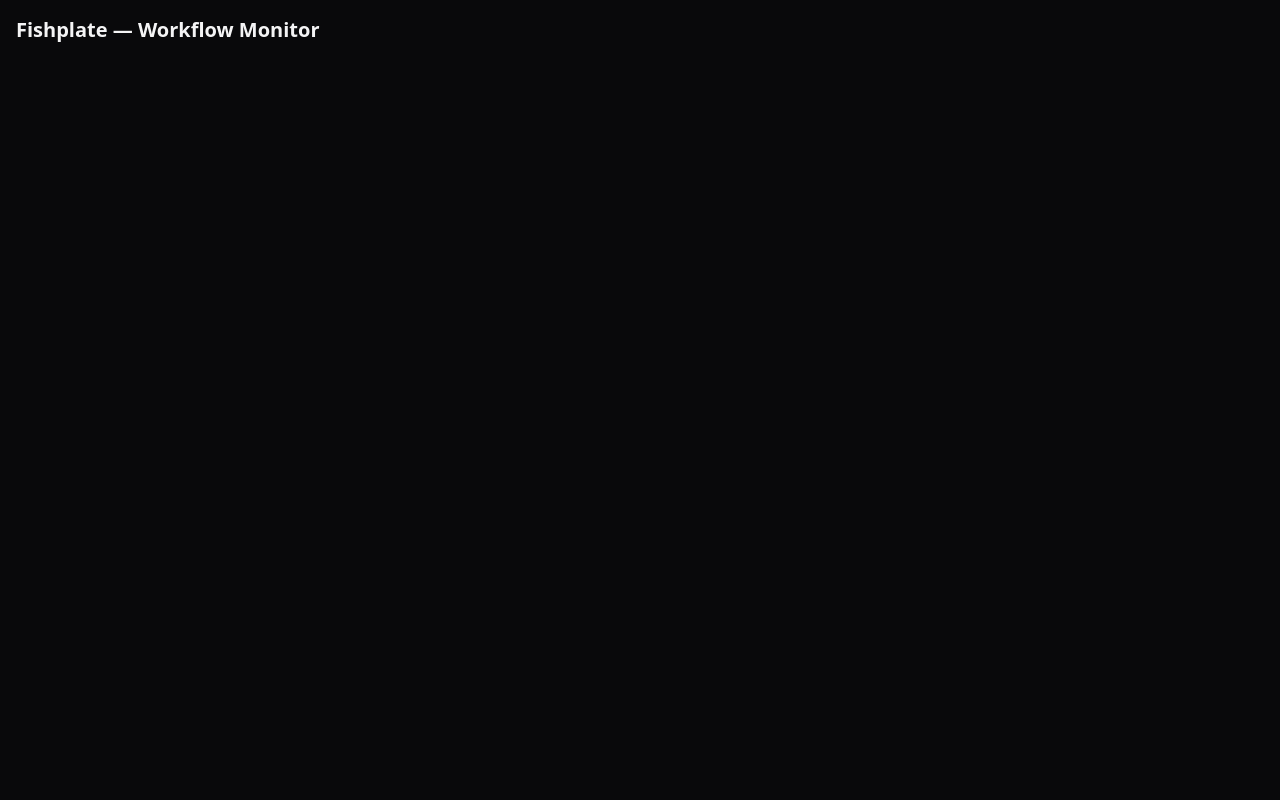
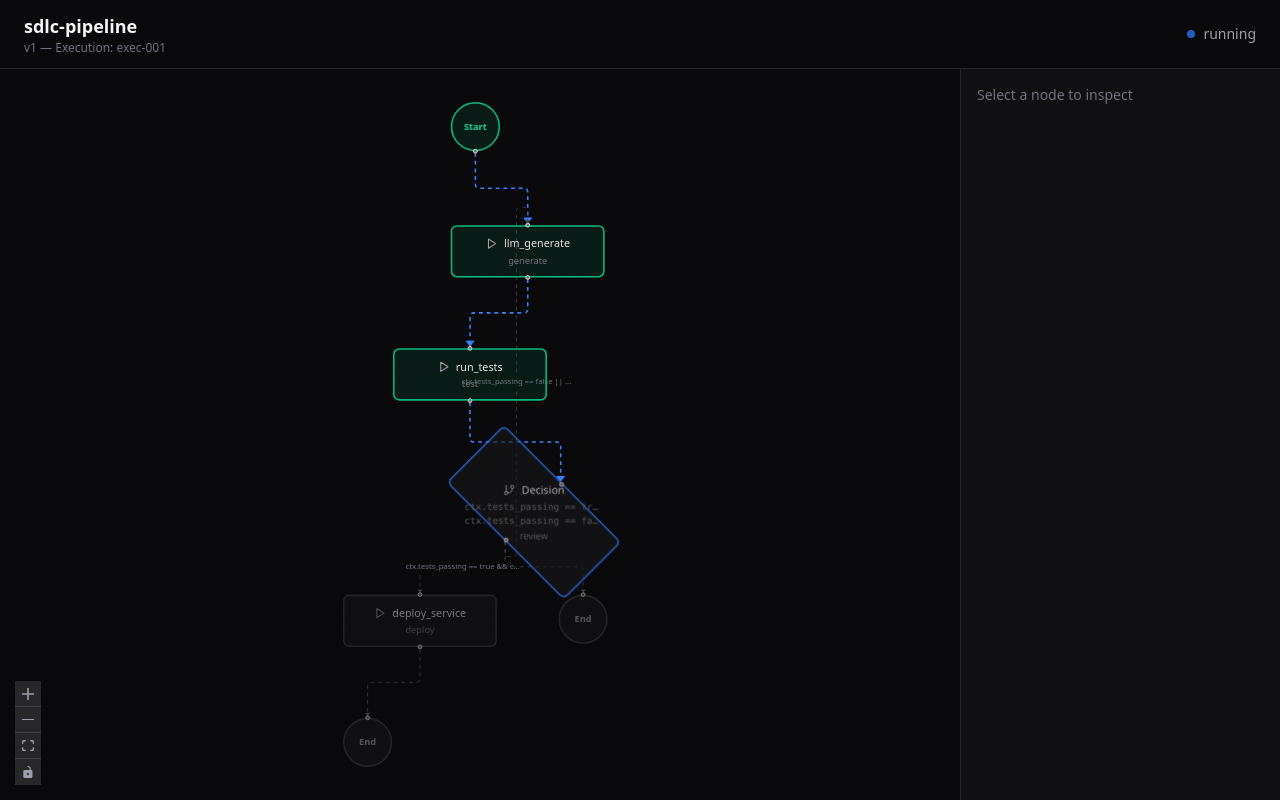
Before and after one commit to adamgilman/fishplate, a React (Vite) app in the folder apps/admin-ui/: page / in a window 1280 px wide. Built offline with nearby package versions, Linux system fonts and the light colour scheme.

Commit message:
feat(admin-ui): wire up workflow view page with graph, inspector, and mock data

```diff
--- a/apps/admin-ui/src/app.tsx
+++ b/apps/admin-ui/src/app.tsx
@@ -1,13 +1,12 @@
 import { QueryClient, QueryClientProvider } from '@tanstack/react-query';
+import { WorkflowView } from './routes/workflow-view';
 
 const queryClient = new QueryClient();
 
 export function App() {
   return (
     <QueryClientProvider client={queryClient}>
-      <div className="min-h-screen bg-zinc-950 text-zinc-100">
-        <h1 className="p-4 text-xl font-semibold">Fishplate — Workflow Monitor</h1>
-      </div>
+      <WorkflowView />
     </QueryClientProvider>
   );
 }
--- /dev/null
+++ b/apps/admin-ui/src/hooks/use-workflow.ts
@@ -0,0 +1,22 @@
+import { useQuery } from '@tanstack/react-query';
+import type { WorkflowDefinition } from '@fishplate/workflow-core';
+import type { WorkflowExecutionView } from '@/types/execution-view';
+import { sampleDefinition, sampleExecution } from '@/mocks/sample-workflow';
+
+interface WorkflowData {
+  definition: WorkflowDefinition;
+  execution: WorkflowExecutionView;
+}
+
+export function useWorkflow(executionId: string) {
+  return useQuery<WorkflowData>({
+    queryKey: ['workflow-execution', executionId],
+    queryFn: async () => {
+      // Mock: return hardcoded data regardless of executionId
+      return {
+        definition: sampleDefinition,
+        execution: sampleExecution,
+      };
+    },
+  });
+}
--- /dev/null
+++ b/apps/admin-ui/src/routes/workflow-view.tsx
@@ -0,0 +1,67 @@
+import { useState } from 'react';
+import { ReactFlowProvider } from '@xyflow/react';
+import { useWorkflow } from '@/hooks/use-workflow';
+import { WorkflowGraph } from '@/components/workflow-graph/workflow-graph';
+import { ContextInspector } from '@/components/context-inspector/context-inspector';
+
+export function WorkflowView() {
+  const { data, isLoading, error } = useWorkflow('exec-001');
+  const [selectedNodeId, setSelectedNodeId] = useState<string | null>(null);
+
+  if (isLoading) {
+    return (
+      <div className="flex items-center justify-center h-screen">
+        <p className="text-zinc-500">Loading workflow...</p>
+      </div>
+    );
+  }
+
+  if (error || !data) {
+    return (
+      <div className="flex items-center justify-center h-screen">
+        <p className="text-red-400">Failed to load workflow</p>
+      </div>
+    );
+  }
+
+  const { definition, execution } = data;
+
+  return (
+    <div className="flex flex-col h-screen">
+      <header className="flex items-center justify-between px-6 py-3 border-b border-zinc-800">
+        <div>
+          <h1 className="text-lg font-semibold text-zinc-100">{definition.name}</h1>
+          <p className="text-xs text-zinc-500">
+            v{definition.version} — Execution: {execution.executionId}
+          </p>
+        </div>
+        <div className="flex items-center gap-2">
+          <span className={`inline-block w-2 h-2 rounded-full ${
+            execution.status === 'running' ? 'bg-blue-500 animate-pulse' :
+            execution.status === 'completed' ? 'bg-emerald-500' :
+            execution.status === 'failed' ? 'bg-red-500' :
+            execution.status === 'waiting' ? 'bg-amber-500 animate-pulse' :
+            'bg-zinc-500'
+          }`} />
+          <span className="text-sm text-zinc-400">{execution.status}</span>
+        </div>
+      </header>
+      <div className="flex flex-1 overflow-hidden">
+        <div className="flex-1">
+          <ReactFlowProvider>
+            <WorkflowGraph
+              definition={definition}
+              execution={execution}
+              onNodeSelect={setSelectedNodeId}
+            />
+          </ReactFlowProvider>
+        </div>
+        <ContextInspector
+          definition={definition}
+          execution={execution}
+          selectedNodeId={selectedNodeId}
+        />
+      </div>
+    </div>
+  );
+}
```
